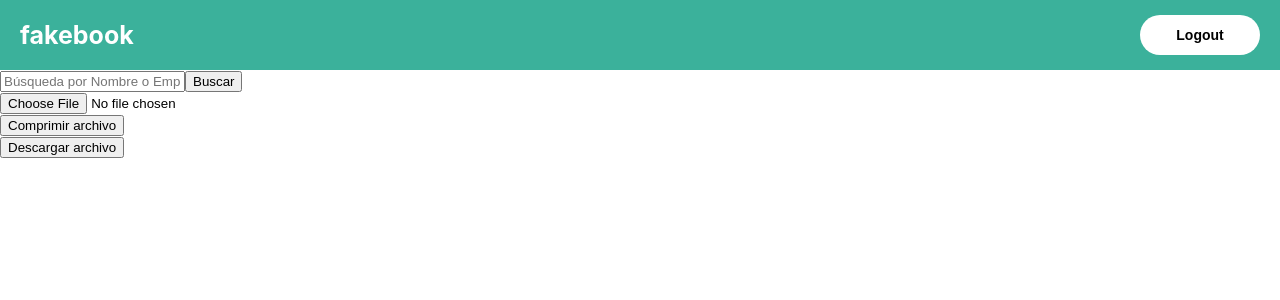
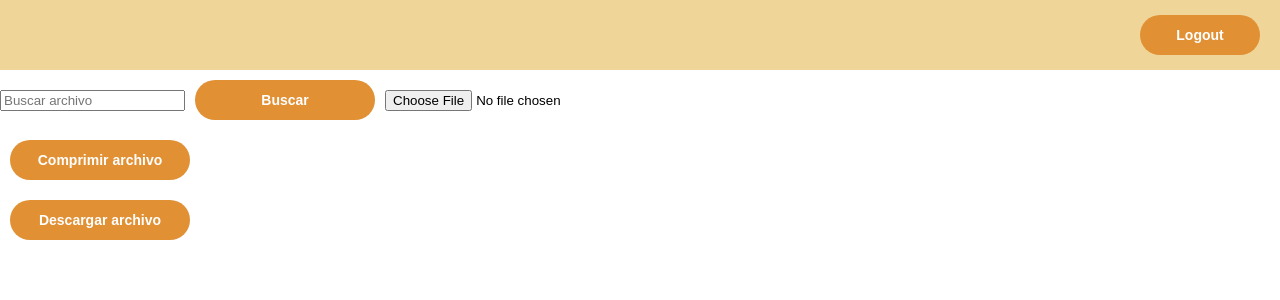
Before and after one commit to Carlos12001/cloud-drive, a React (Create React App) app in the folder LOGIN/client/: page / in a window 1280 px wide. Shown: the top 300 px of the page. Built offline with nearby package versions, Linux system fonts and the light colour scheme; sample sign-in values are in the browser's storage.

Commit message:
Refactorización del estilo de la interfaz

```diff
--- a/LOGIN/client/src/components/Login/index.jsx
+++ b/LOGIN/client/src/components/Login/index.jsx
@@ -54,18 +54,15 @@ const Login = () => {
 							className={styles.input}
 						/>
 						{error && <div className={styles.error_msg}>{error}</div>}
-						<button type="submit" className={styles.green_btn}>
+						<button type="submit" className={styles.orange_btn}>
 							Sing In
 						</button>
-					</form>
-				</div>
-				<div className={styles.right}>
-					<h1>New Here ?</h1>
-					<Link to="/signup">
-						<button type="button" className={styles.white_btn}>
+						<Link to="/signup">
+						<button type="button" className={styles.orange_btn}>
 							Sing Up
 						</button>
 					</Link>
+					</form>
 				</div>
 			</div>
 		</div>
--- a/LOGIN/client/src/components/Login/styles.module.css
+++ b/LOGIN/client/src/components/Login/styles.module.css
@@ -1,7 +1,7 @@
 .login_container {
 	width: 100%;
 	min-height: 100vh;
-	background-color: #f5f5f5;
+	background-color: white;
 	display: flex;
 	align-items: center;
 	justify-content: center;
@@ -22,7 +22,7 @@
 	flex-direction: column;
 	align-items: center;
 	justify-content: center;
-	background-color: white;
+	background-color:  rgb(240, 213, 152);
 	border-top-left-radius: 10px;
 	border-bottom-left-radius: 10px;
 }
@@ -66,7 +66,7 @@
 	flex-direction: column;
 	align-items: center;
 	justify-content: center;
-	background-color: #3bb19b;
+	background-color: rgb(240, 213, 152);
 	border-top-right-radius: 10px;
 	border-bottom-right-radius: 10px;
 }
@@ -79,11 +79,11 @@
 }
 
 .white_btn,
-.green_btn {
+.orange_btn {
 	border: none;
 	outline: none;
 	padding: 12px 0;
-	background-color: white;
+	background-color: black;
 	border-radius: 20px;
 	width: 180px;
 	font-weight: bold;
@@ -91,8 +91,8 @@
 	cursor: pointer;
 }
 
-.green_btn {
-	background-color: #3bb19b;
+.orange_btn {
+	background-color: rgb( 225, 144, 52);
 	color: white;
 	margin: 10px;
 }
--- a/LOGIN/client/src/components/Main/index.jsx
+++ b/LOGIN/client/src/components/Main/index.jsx
@@ -37,40 +37,36 @@ const Main = () => {
 	  };
 
 	return (
+		<div>
 			<div className={styles.main_container}>
 				<nav className={styles.navbar}>
-				<h1>fakebook</h1>
-				<button className={styles.white_btn} onClick={handleLogout}>
+					<h1></h1>
+					<button className={styles.orange_btn} onClick={handleLogout}>
 						Logout
 					</button>
 				</nav>
+			</div>
 
-			<div className="containerInput">
+			<div className="buttons-container">
 				<input
 					className="form-control inputBuscar"
 					value={busqueda}
-					placeholder="Búsqueda por Nombre o Empresa"></input>
-
-
-				<button  onClick={BuscarArchivo} className='btn-success'>
+					placeholder="Buscar archivo">
+				</input>
+				<button className={styles.funtionalities_btn} onClick={BuscarArchivo}>
 					Buscar
 				</button>
-			</div>
-
-			{/* <input type="file" className= "input"/> */}
 				<input color="yellow" type="file" onChange={onFileChange} />
-
-
-
 				<div className='compress-button-container'>
-				<button onClick={comprimirArchivo} className='compress-button'>
+					<button className={styles.funtionalities_btn} onClick={comprimirArchivo}>
 						Comprimir archivo
 					</button>
 				</div>
 				<div className='download-button-container'>
-				<button onClick={descargarArchivo} className='download-button'>
+					<button className={styles.funtionalities_btn} onClick={descargarArchivo}>
 						Descargar archivo
 					</button>
+				</div>
 			</div>
 		</div>
 	);
--- a/LOGIN/client/src/components/Main/styles.module.css
+++ b/LOGIN/client/src/components/Main/styles.module.css
@@ -1,7 +1,7 @@
 .navbar {
 	width: 100%;
 	height: 70px;
-	background-color: #3bb19b;
+	background-color: rgb(240, 213, 152);
 	display: flex;
 	align-items: center;
 	justify-content: space-between;
@@ -13,11 +13,12 @@
 	margin-left: 20px;
 }
 
-.white_btn {
+.orange_btn {
 	border: none;
 	outline: none;
 	padding: 12px 0;
-	background-color: white;
+	color: white;
+	background-color: rgb( 225, 144, 52);
 	border-radius: 20px;
 	width: 120px;
 	font-weight: bold;
@@ -25,3 +26,28 @@
 	cursor: pointer;
 	margin-right: 20px;
 }
+
+.buttons-container{
+	align-items: center;
+    right: 0;
+    display: flex;
+    justify-content: flex-end;
+    padding-bottom: 25px;
+}
+.funtionalities_btn {
+	border: none;
+	outline: none;
+	padding: 12px 0;
+	background-color: white;
+	border-radius: 20px;
+	width: 180px;
+	font-weight: bold;
+	font-size: 14px;
+	cursor: pointer;
+}
+
+.funtionalities_btn {
+	background-color: rgb( 225, 144, 52 );
+	color: white;
+	margin: 10px;
+}
--- a/LOGIN/client/src/components/Singup/index.jsx
+++ b/LOGIN/client/src/components/Singup/index.jsx
@@ -38,14 +38,6 @@ const Signup = () => {
 	return (
 		<div className={styles.signup_container}>
 			<div className={styles.signup_form_container}>
-				<div className={styles.left}>
-					<h1>Welcome Back</h1>
-					<Link to="/login">
-						<button type="button" className={styles.white_btn}>
-							Sing in
-						</button>
-					</Link>
-				</div>
 				<div className={styles.right}>
 					<form className={styles.form_container} onSubmit={handleSubmit}>
 						<h1>Create Account</h1>
@@ -86,9 +78,14 @@ const Signup = () => {
 							className={styles.input}
 						/>
 						{error && <div className={styles.error_msg}>{error}</div>}
-						<button type="submit" className={styles.green_btn}>
+						<button type="submit" className={styles.orange_btn}>
 							Sing Up
 						</button>
+						<Link to="/login">
+						<button type="button" className={styles.orange_btn}>
+							Return
+						</button>
+					</Link>
 					</form>
 				</div>
 			</div>
--- a/LOGIN/client/src/components/Singup/styles.module.css
+++ b/LOGIN/client/src/components/Singup/styles.module.css
@@ -1,7 +1,7 @@
 .signup_container {
 	width: 100%;
 	min-height: 100vh;
-	background-color: #f5f5f5;
+	background-color: white;
 	display: flex;
 	align-items: center;
 	justify-content: center;
@@ -22,7 +22,7 @@
 	flex-direction: column;
 	align-items: center;
 	justify-content: center;
-	background-color: #3bb19b;
+	background-color: rgb( 225, 144, 52);
 	border-top-left-radius: 10px;
 	border-bottom-left-radius: 10px;
 }
@@ -40,7 +40,7 @@
 	flex-direction: column;
 	align-items: center;
 	justify-content: center;
-	background-color: white;
+	background-color: rgb(240, 213, 152);
 	border-top-right-radius: 10px;
 	border-bottom-right-radius: 10px;
 }
@@ -79,7 +79,7 @@
 }
 
 .white_btn,
-.green_btn {
+.orange_btn {
 	border: none;
 	outline: none;
 	padding: 12px 0;
@@ -91,8 +91,8 @@
 	cursor: pointer;
 }
 
-.green_btn {
-	background-color: #3bb19b;
+.orange_btn {
+	background-color: rgb( 225, 144, 52 );
 	color: white;
 	margin: 10px;
 }
```
Lines whose indentation alone changed are shown as unchanged.
